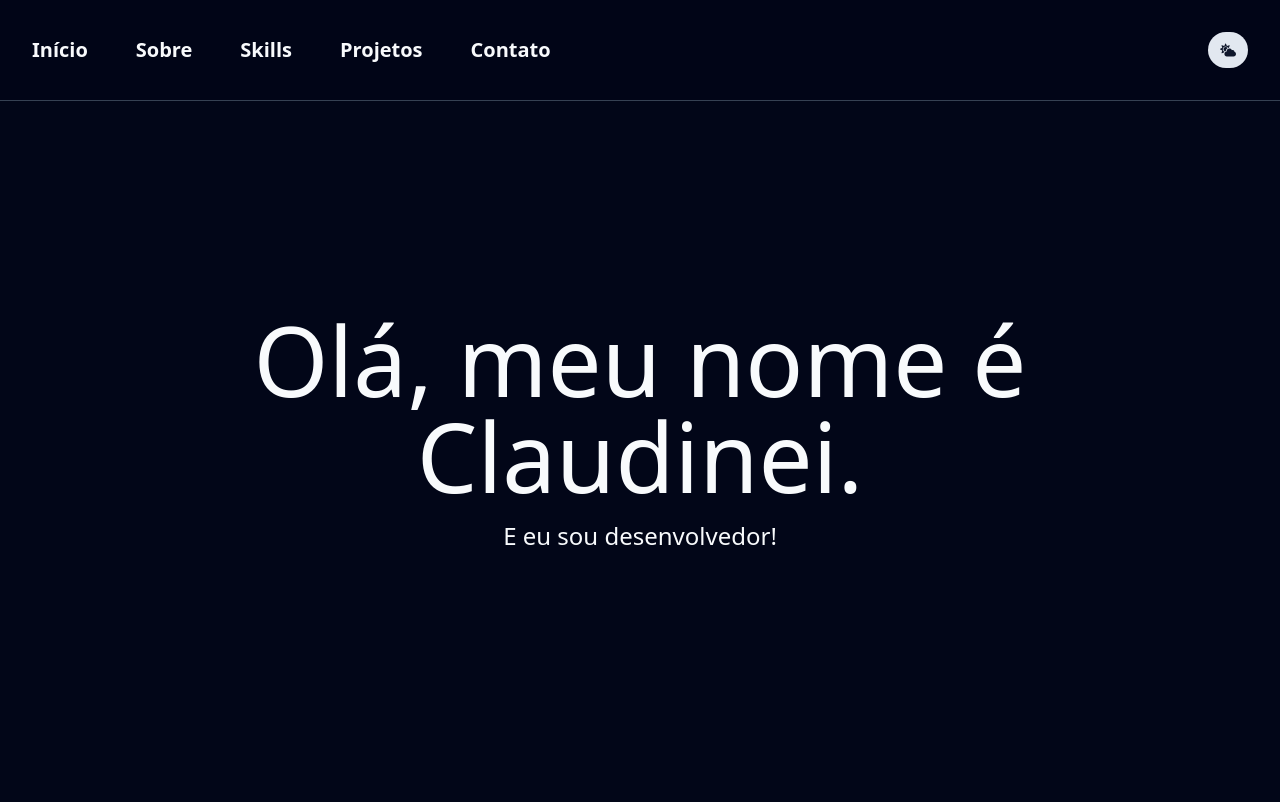
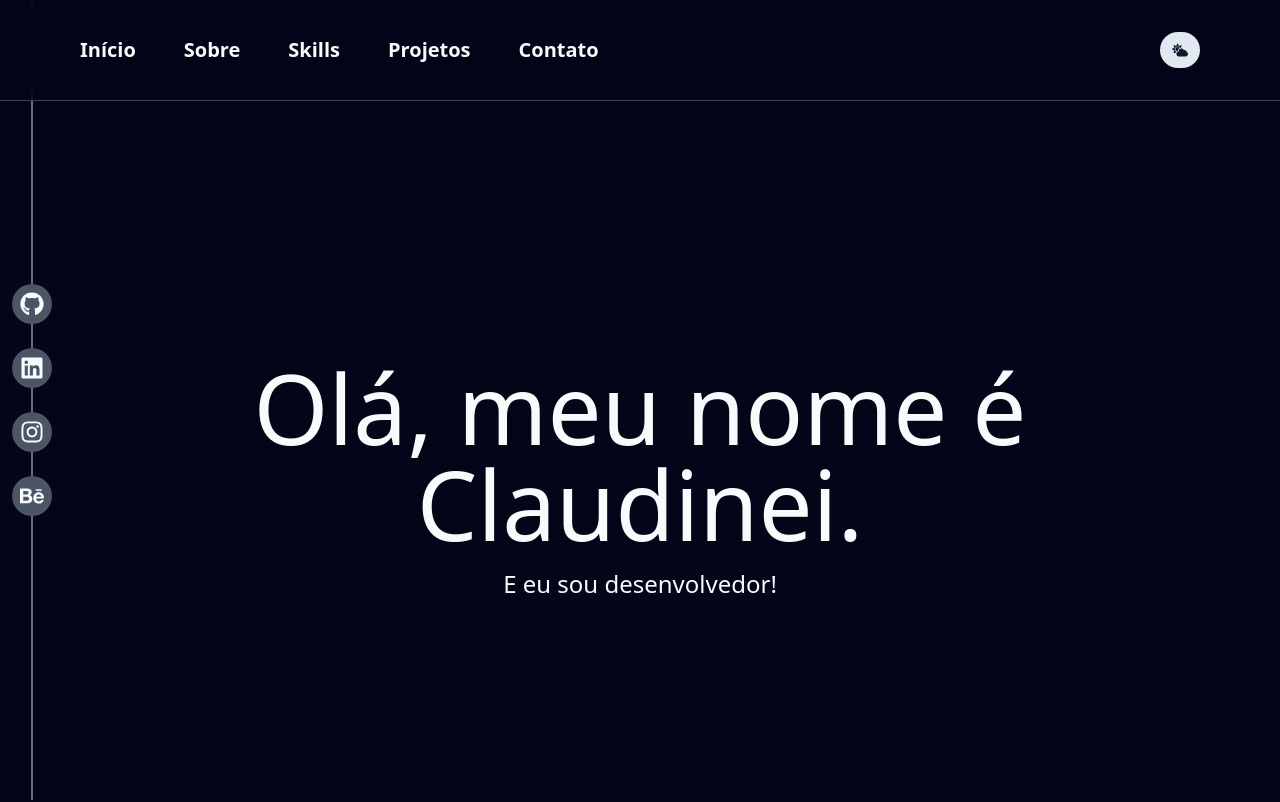
Before and after one commit to cfrdlima/next-portfolio, a Next.js app: page / in a window 1280 px wide. Shown: the top 802 px of the page. Built offline with nearby package versions, Linux system fonts and the light colour scheme.

Commit message:
feat: add framer-motion for animations and enhance social media sidebar with motion effects

```diff
--- a/package.json
+++ b/package.json
@@ -13,6 +13,7 @@
     "@radix-ui/react-slot": "^1.2.3",
     "class-variance-authority": "^0.7.1",
     "clsx": "^2.1.1",
+    "framer-motion": "^12.23.15",
     "lucide-react": "^0.544.0",
     "next": "15.5.3",
     "next-themes": "^0.4.6",
--- a/src/app/page.tsx
+++ b/src/app/page.tsx
@@ -4,7 +4,7 @@ import Start from "@/components/pages/start-1";
 
 export default function Home() {
   return (
-    <main className="mx-auto flex min-h-screen flex-col p-8">
+    <main className="mx-auto flex min-h-screen flex-col p-20">
       <Start />
       <About />
       <SocialMediaAside />
--- a/src/components/layout/header.tsx
+++ b/src/components/layout/header.tsx
@@ -3,7 +3,7 @@ import { ThemeToggle } from "./toggle-theme";
 
 export default function Header() {
   return (
-    <header className="w-full flex justify-between items-center p-8 fixed z-50 w-screen bg-background/80 backdrop-blur-md border-b border-gray-300 dark:border-gray-700">
+    <header className="w-full flex justify-between items-center py-8 px-20 fixed z-50 w-screen bg-background/80 backdrop-blur-md border-b border-gray-300 dark:border-gray-700">
       {/* <h1 className="text-2xl font-bold">Claudinei de Lima</h1> */}
       <nav>
         <ul className="flex space-x-12 text-xl">
--- a/src/components/layout/social-media_aside.tsx
+++ b/src/components/layout/social-media_aside.tsx
@@ -1,3 +1,51 @@
+"use client";
+import Link from "next/link";
+import { FaGithub, FaLinkedin, FaInstagram, FaBehance } from "react-icons/fa";
+import { motion } from "framer-motion";
+
+const socialLinks = [
+  { icon: <FaGithub size={24} />, href: "https://github.com/ClaudineiLima" },
+  {
+    icon: <FaLinkedin size={24} />,
+    href: "https://www.linkedin.com/in/claudinei-lima/",
+  },
+  {
+    icon: <FaInstagram size={24} />,
+    href: "https://www.instagram.com/claudinei.lima/",
+  },
+  {
+    icon: <FaBehance size={24} />,
+    href: "https://www.behance.net/ClaudineiLima",
+  },
+];
+
 export default function SocialMediaAside() {
-  return <aside>teste</aside>;
+  return (
+    <motion.aside
+      className="fixed top-0 left-3 h-screen flex flex-col items-center justify-center gap-6"
+      initial={{ opacity: 0, x: -40 }}
+      animate={{ opacity: 1, x: 0 }}
+      transition={{ duration: 0.6 }}
+    >
+      {/* Linha vertical contínua atrás dos ícones */}
+      <div className="absolute top-0 left-1/2 transform -translate-x-1/2 h-screen w-px bg-gray-300" />
+
+      {/* Ícones */}
+      {socialLinks.map((item, i) => (
+        <motion.div
+          key={i}
+          initial={{ opacity: 0, y: -20 }}
+          animate={{ opacity: 1, y: 0 }}
+          transition={{ delay: i * 0.2, duration: 0.4 }}
+          className="relative z-10"
+        >
+          <Link href={item.href} target="_blank" rel="noopener noreferrer">
+            <div className="flex items-center justify-center p-2 rounded-full bg-gray-600 hover:bg-black hover:text-white transition-all duration-300">
+              {item.icon}
+            </div>
+          </Link>
+        </motion.div>
+      ))}
+    </motion.aside>
+  );
 }
```
Also changed, not shown: 1 other file (tests, documents, lock files or other folders).
